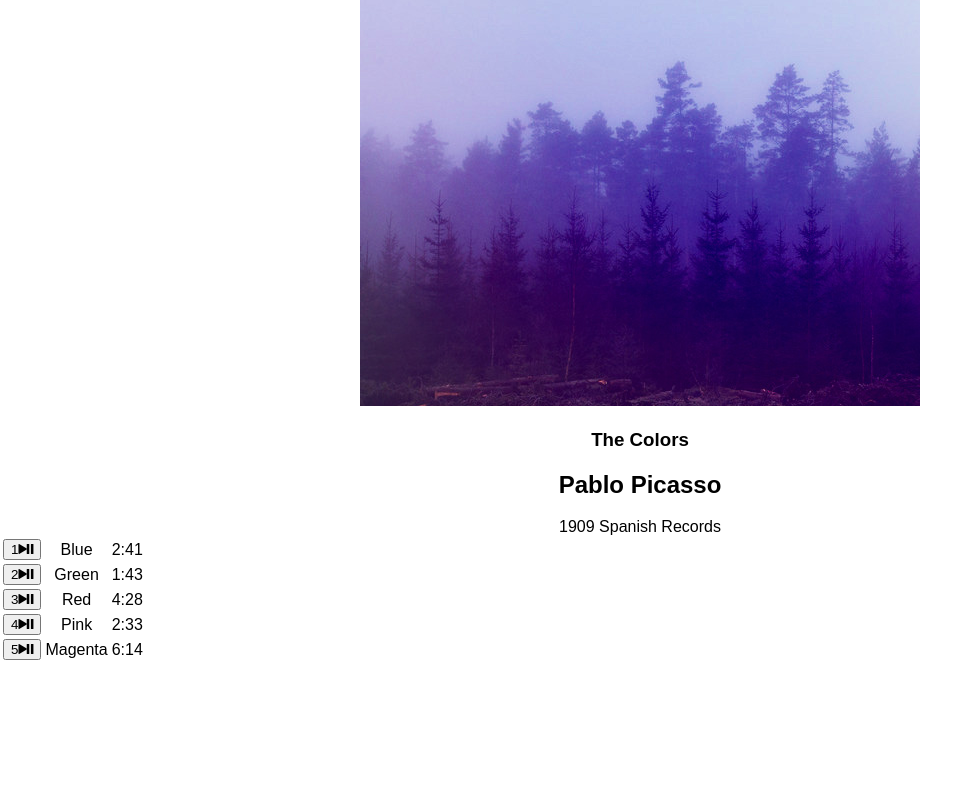
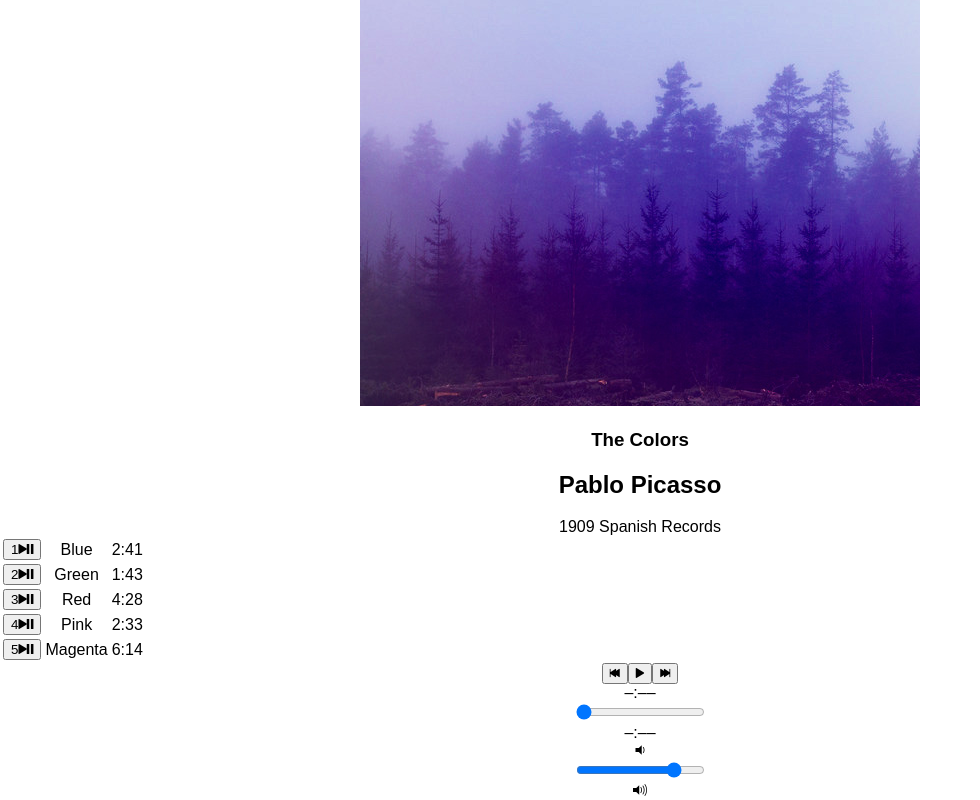
Before and after one commit to kdcarbullido/Bloc-Jams-React, a React (Create React App) app: page /album/the-colors in a window 1280 px wide. Shown: the part 252-1052 px from the top of the page, without its empty margins (0-980 px from the left). Before the commit the page ends 915 px from the top, so only its background shows below. Built offline with nearby package versions, Linux system fonts and the light colour scheme.

Commit message:
Add player bar button function

```diff
--- a/src/components/Album.js
+++ b/src/components/Album.js
@@ -1,5 +1,6 @@
 import React, { Component } from 'react';
 import albumData from './../data/albums';
+import PlayerBar from './PlayerBar';
 
 class Album extends Component {
     constructor(props) {
@@ -35,7 +36,7 @@
     }
 
     handleSongClick(song) {
-        let isSameSong = this.state.currentSong === song;
+        const isSameSong = this.state.currentSong === song;
         if (this.state.isPlaying && isSameSong) {
             this.pause();
         } else {
@@ -43,6 +44,17 @@
             this.play();
         }
     }
+
+    handlePrevClick() {
+        const currentIndex = this.state.album.songs.findIndex( song => this.state.currentSong === song);
+        const newIndex = Math.max(0, currentIndex - 1);
+        const newSong = this.state.album.songs[newIndex];
+        this.setSong(newSong);
+        this.play(newSong);
+    }
+
+
+
 
     prettyTime(timeInSeconds) {
         let minutes = Math.floor( timeInSeconds / 60);
@@ -86,6 +98,15 @@
                     }
                     </tbody>
                 </table>
+                <PlayerBar
+                    isPlaying={this.state.isPlaying}
+                    currentSong={this.state.currentSong}
+                    handleSongClick={() => this.handleSongClick(this.state.currentSong)}
+                    handlePrevClick={() => this.handlePrevClick()}
+                />
+
+
+
             </section>
         );
     }
--- /dev/null
+++ b/src/components/PlayerBar.js
@@ -0,0 +1,33 @@
+import React, { Component } from 'react';
+
+class PlayerBar extends Component {
+    render () {
+        return (
+            <section className="player-bar">
+                <section id="buttons">
+                    <button id="previous" onClick={this.props.handlePrevClick}>
+                        <span className="ion-skip-backward"></span>
+                    </button>
+                    <button id="play-pause" onClick={this.props.handleSongClick}>
+                        <span className={(this.props.isPlaying) ? 'ion-pause' : 'ion-play'}></span>
+                    </button>
+                    <button id="next">
+                        <span className="ion-skip-forward"></span>
+                    </button>
+                </section>
+                <section id="time-control">
+                    <div className="current-time">–:––</div>
+                    <input type="range" className="seek-bar" value="0" />
+                    <div className="total-time">–:––</div>
+                </section>
+                <section id="volume-control">
+                    <div className="icon ion-volume-low"></div>
+                    <input type="range" className="seek-bar" value="80" />
+                    <div className="icon ion-volume-high"></div>
+                </section>
+            </section>
+        );
+    }
+}
+
+export default PlayerBar;
```
